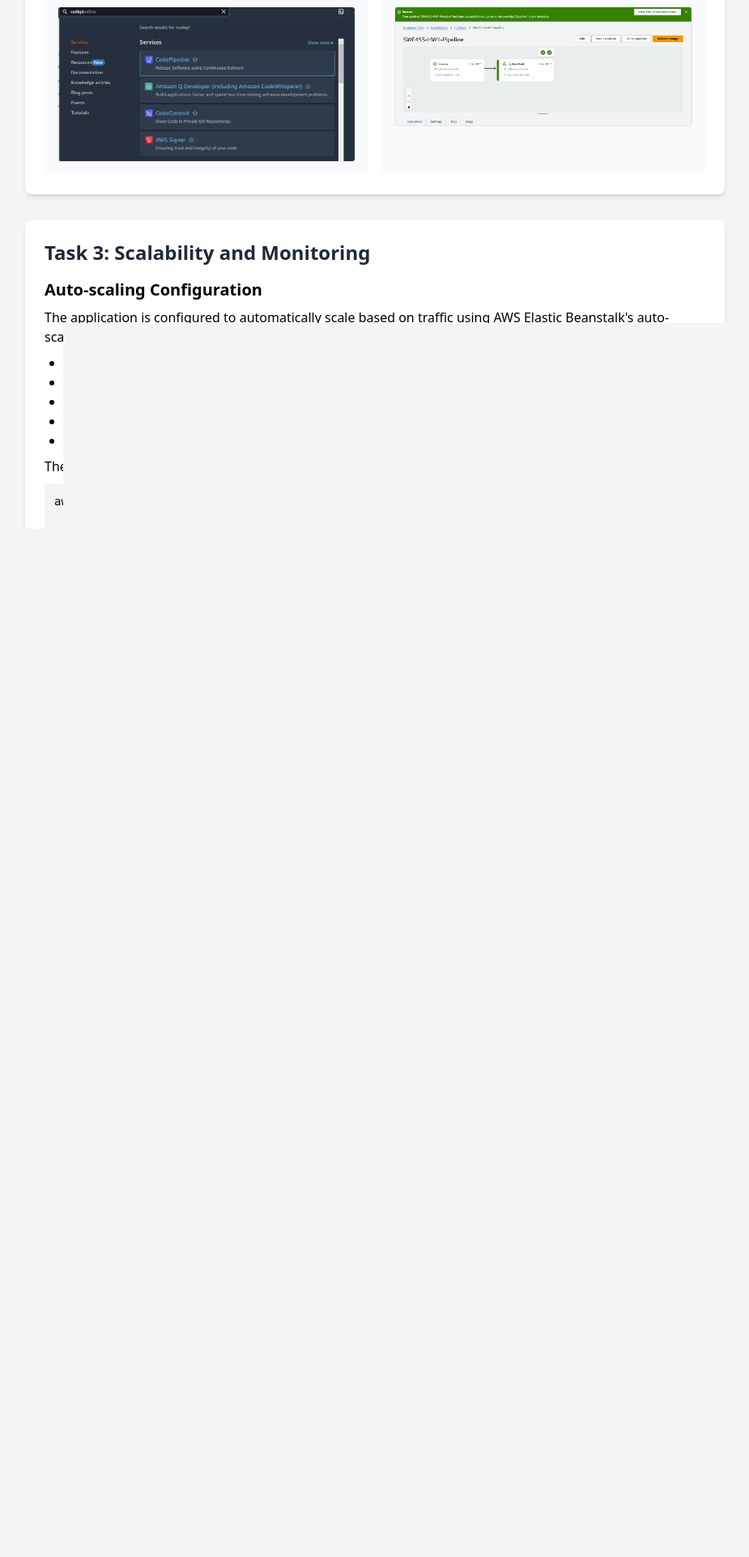
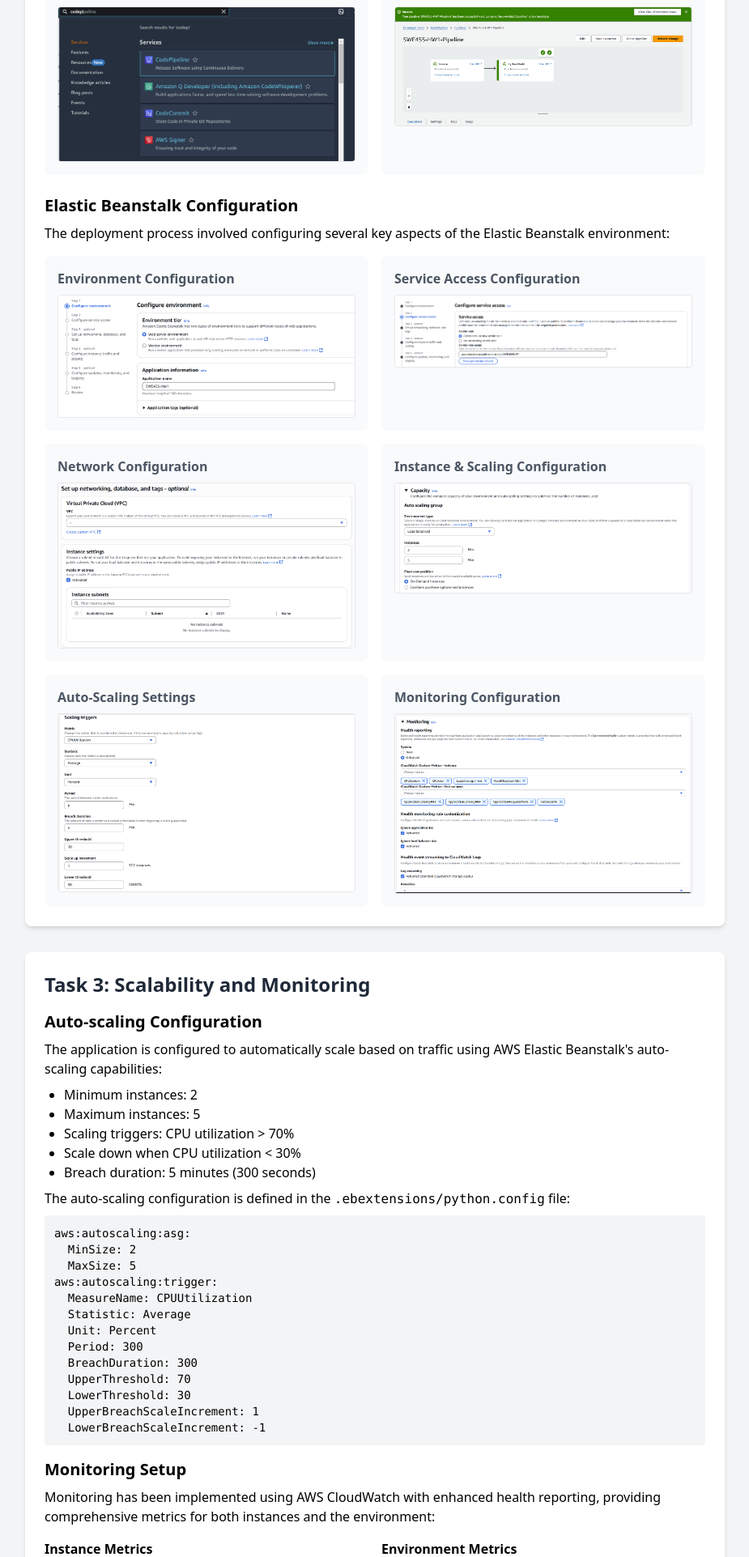
Before and after one commit to MR-Alyousif/SWE455-HW1, a Flask app: page / in a window 1280 px wide. Shown: the part 872-2795 px from the top of the page at 81% size, without its empty margins (177-1102 px from the left). Before the commit the page ends 1497 px from the top, so only its background shows below. Run offline with Flask 3, Linux system fonts and the light colour scheme; some libraries are stand-ins or nearby versions.

Commit message:
final adjustment

```diff
--- a/app.py
+++ b/app.py
@@ -1,12 +1,23 @@
 from flask import Flask, render_template
 import os
 
+# Create the Flask application
 app = Flask(__name__)
 
+# Create a Flask route for the root URL
 @app.route('/')
 def index():
     return render_template('index.html')
 
+# Add a simple health check endpoint
+@app.route('/health')
+def health():
+    return 'OK'
+
+# AWS Elastic Beanstalk expects the application to be named 'application'
+application = app
+
+# Run the application if this file is executed directly
 if __name__ == '__main__':
     # Get port from environment variable or default to 5000
     port = int(os.environ.get("PORT", 5000))
--- a/templates/index.html
+++ b/templates/index.html
@@ -57,6 +57,42 @@
                             <img src="../assets/CodePipline/Success.png" alt="Successful Deployment" class="w-full h-auto rounded border border-gray-200">
                         </div>
                     </div>
+
+                    <h3 class="text-xl font-semibold mt-6 mb-2">Elastic Beanstalk Configuration</h3>
+                    <p>The deployment process involved configuring several key aspects of the Elastic Beanstalk environment:</p>
+
+                    <div class="mt-4 grid grid-cols-1 md:grid-cols-2 gap-4">
+                        <div class="bg-gray-50 p-4 rounded-lg">
+                            <p class="text-gray-600 mb-2 font-semibold">Environment Configuration</p>
+                            <img src="../assets/CodePipline/Configure environment.png" alt="Environment Configuration" class="w-full h-auto rounded border border-gray-200">
+                        </div>
+                        <div class="bg-gray-50 p-4 rounded-lg">
+                            <p class="text-gray-600 mb-2 font-semibold">Service Access Configuration</p>
+                            <img src="../assets/CodePipline/Configure service access.png" alt="Service Access Configuration" class="w-full h-auto rounded border border-gray-200">
+                        </div>
+                    </div>
+
+                    <div class="mt-4 grid grid-cols-1 md:grid-cols-2 gap-4">
+                        <div class="bg-gray-50 p-4 rounded-lg">
+                            <p class="text-gray-600 mb-2 font-semibold">Network Configuration</p>
+                            <img src="../assets/CodePipline/Set Up Networking.png" alt="Network Configuration" class="w-full h-auto rounded border border-gray-200">
+                        </div>
+                        <div class="bg-gray-50 p-4 rounded-lg">
+                            <p class="text-gray-600 mb-2 font-semibold">Instance & Scaling Configuration</p>
+                            <img src="../assets/CodePipline/configure instance traffic and scaling 1.png" alt="Instance Configuration" class="w-full h-auto rounded border border-gray-200">
+                        </div>
+                    </div>
+
+                    <div class="mt-4 grid grid-cols-1 md:grid-cols-2 gap-4">
+                        <div class="bg-gray-50 p-4 rounded-lg">
+                            <p class="text-gray-600 mb-2 font-semibold">Auto-Scaling Settings</p>
+                            <img src="../assets/CodePipline/configure instance traffic and scaling 2.png" alt="Auto-Scaling Settings" class="w-full h-auto rounded border border-gray-200">
+                        </div>
+                        <div class="bg-gray-50 p-4 rounded-lg">
+                            <p class="text-gray-600 mb-2 font-semibold">Monitoring Configuration</p>
+                            <img src="../assets/CodePipline/Configure updates, monitoring, and logging.png" alt="Monitoring Configuration" class="w-full h-auto rounded border border-gray-200">
+                        </div>
+                    </div>
                 </div>
             </section>
 
@@ -90,17 +126,43 @@
   LowerBreachScaleIncrement: -1</pre>
 
                     <h3 class="text-xl font-semibold mt-4 mb-2">Monitoring Setup</h3>
-                    <p>Monitoring has been implemented using AWS CloudWatch, which provides:</p>
-                    <ul class="list-disc ml-6 mt-2">
-                        <li>CPU utilization metrics</li>
-                        <li>Memory usage tracking</li>
-                        <li>Request count and latency</li>
-                        <li>Error rate monitoring</li>
-                    </ul>
+                    <p>Monitoring has been implemented using AWS CloudWatch with enhanced health reporting, providing comprehensive metrics for both instances and the environment:</p>
+
+                    <div class="grid grid-cols-1 md:grid-cols-2 gap-4 mt-4">
+                        <div>
+                            <h4 class="font-semibold mb-2">Instance Metrics</h4>
+                            <ul class="list-disc ml-6">
+                                <li><strong>CPUUser & CPUSystem</strong>: CPU utilization by user and system processes</li>
+                                <li><strong>LoadAverage1min</strong>: System load average over 1 minute</li>
+                                <li><strong>RootFilesystemUtil</strong>: Storage/memory usage information</li>
+                            </ul>
+                        </div>
+                        <div>
+                            <h4 class="font-semibold mb-2">Environment Metrics</h4>
+                            <ul class="list-disc ml-6">
+                                <li><strong>ApplicationLatencyP95 & P99</strong>: Response time measurements</li>
+                                <li><strong>ApplicationRequestsTotal</strong>: Total request count</li>
+                                <li><strong>InstancesOk</strong>: Health status of environment instances</li>
+                            </ul>
+                        </div>
+                    </div>
+
+                    <p class="mt-4">These metrics are configured to trigger auto-scaling actions when CPU utilization exceeds 70% (scale up) or falls below 30% (scale down), ensuring optimal resource utilization and cost efficiency.</p>
 
                     <div class="mt-4 bg-gray-50 p-4 rounded-lg">
                         <p class="text-gray-600 font-semibold mb-2">CloudWatch Monitoring Dashboard</p>
-                        <p class="text-gray-600 italic">Screenshots of CloudWatch metrics will be added here after deployment</p>
+                        <img src="../assets/CloudWatch/cloudwatch_metrics.png" alt="CloudWatch Metrics" class="w-full h-auto rounded border border-gray-200">
+                    </div>
+
+                    <div class="mt-4 grid grid-cols-1 md:grid-cols-2 gap-4">
+                        <div class="bg-gray-50 p-4 rounded-lg">
+                            <p class="text-gray-600 mb-2 font-semibold">Application Running in Browser</p>
+                            <img src="../assets/CloudWatch/app_screenshot.png" alt="Application Screenshot" class="w-full h-auto rounded border border-gray-200">
+                        </div>
+                        <div class="bg-gray-50 p-4 rounded-lg">
+                            <p class="text-gray-600 mb-2 font-semibold">Elastic Beanstalk Dashboard</p>
+                            <img src="../assets/CloudWatch/eb_dashboard.png" alt="Elastic Beanstalk Dashboard" class="w-full h-auto rounded border border-gray-200">
+                        </div>
                     </div>
                 </div>
             </section>
```
Also changed, not shown: README.md.
